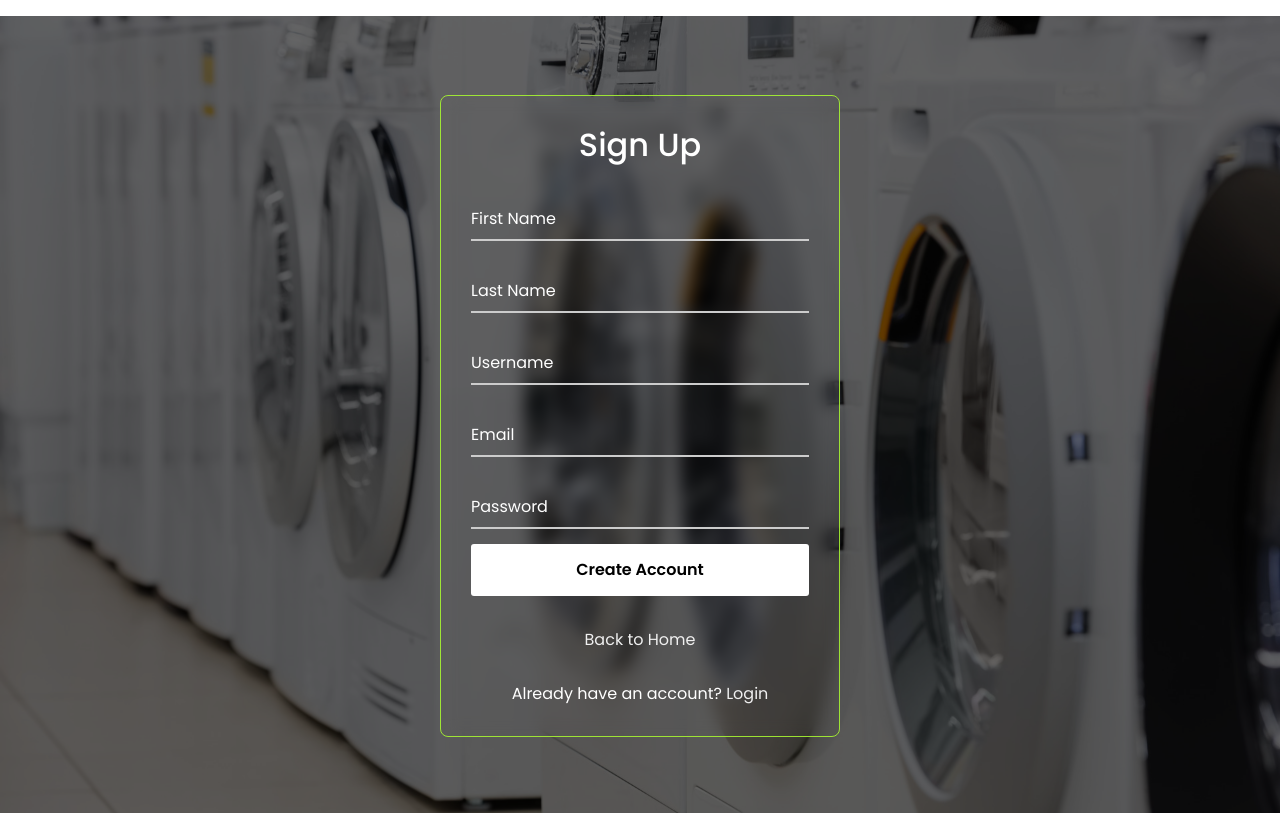
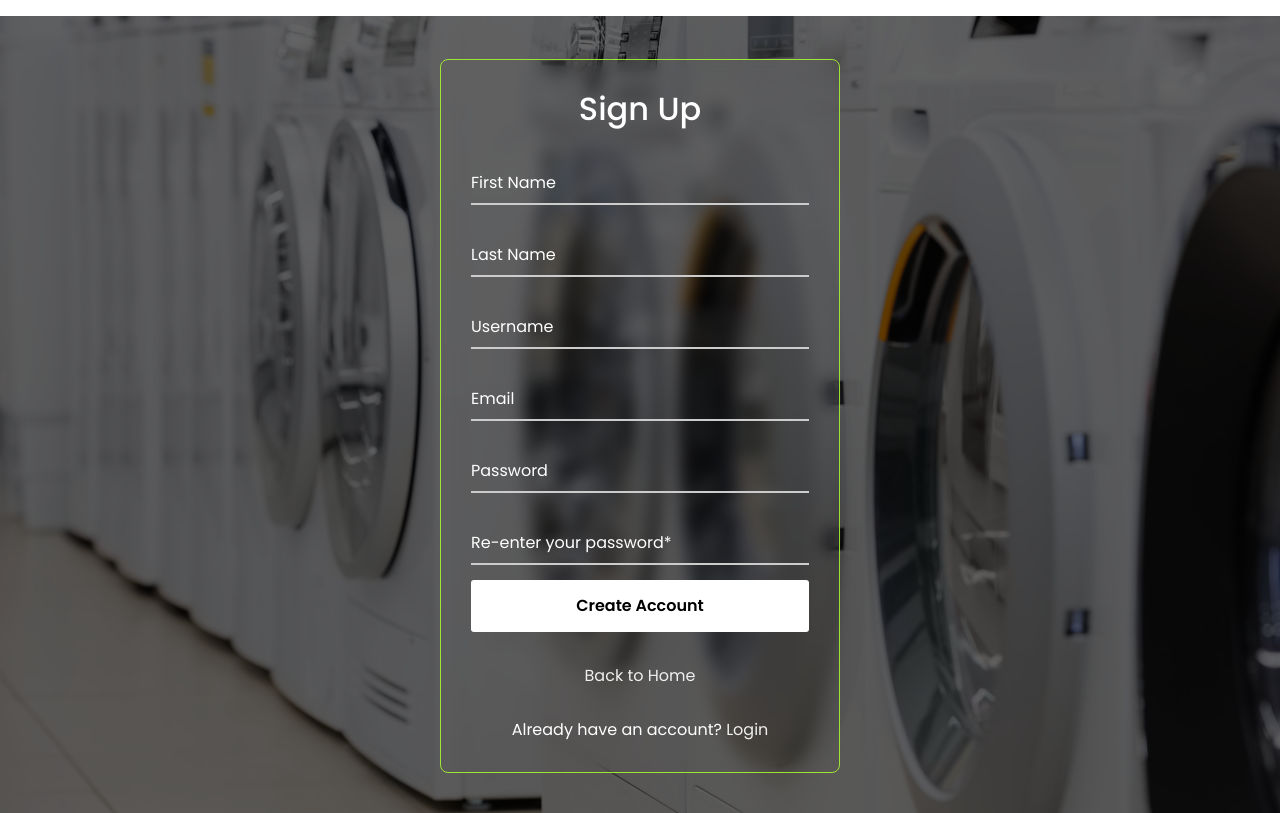
Before and after one commit to mzr-Qasim/slikk-django-backend, a Django app: page /sign-up/ in a window 1280 px wide. Shown: the part 98-911 px from the top of the page. Run offline with Django 5.2, Linux system fonts and the light colour scheme; some libraries are stand-ins or nearby versions; some web fonts are replaced.

Commit message:
Password Verification

```diff
--- a/Slikk_Dashboard/views.py
+++ b/Slikk_Dashboard/views.py
@@ -73,14 +73,18 @@ def Create_account(request):
     user_name = request.POST['username']
     user_email = request.POST['email']
     user_password = request.POST['password']
+    user_password_verfication = request.POST['password-verification']
 
-    if f_name == '' or l_name == '' or  user_name == '' or user_email == '' or user_password == '':
+    if f_name == '' or l_name == '' or  user_name == '' or user_email == '' or user_password == '' or user_password_verfication == '':
         messages.error(request, "Please fill all fields.")
         return redirect('sign-up')
 
+    if user_password != user_password_verfication:
+        messages.error(request, "Password didn't match")
+        return redirect('sign-up')
+
     if len(user_password) != 8:
-        print("wrong")
-        # messages.error(request, "Password must be exactly 8 characters long.")
+        messages.error(request, "Password must be exactly 8 characters long.")
         return redirect('sign-up')
 
 
--- a/templates/sign-up.html
+++ b/templates/sign-up.html
@@ -26,6 +26,10 @@
                     <input type="password" name="password" id="password" required>
                     <label>Password</label>
                 </div>
+                <div class="input-field login-field">
+                    <input type="password" name="password-verification" id="password-verification" required>
+                    <label>Re-enter your password*</label>
+                </div>
                 <button type="submit" class="submit-button">Create Account</button>
                 <a href="{% url 'home' %}">Back to Home</a>
                 <div class="register">
```
Also changed, not shown: db.sqlite3.
